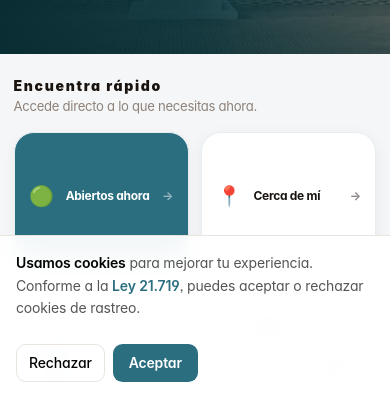
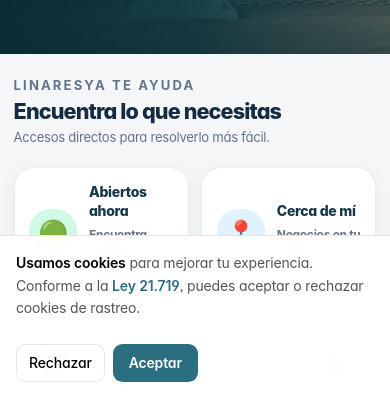
Before and after one commit to infoblacklinares/linaresya, a Next.js app: page / in a window 390 px wide. Shown: the part 446-842 px from the top of the page. Built offline with nearby package versions, Linux system fonts and the light colour scheme; no server answers; the database is empty.

Commit message:
Redesign mobile quick-access cards on homepage (#36)

```diff
--- a/components/HomeIntentNav.tsx
+++ b/components/HomeIntentNav.tsx
@@ -3,41 +3,92 @@
 import Link from "next/link";
 
 const INTENTS = [
-  { label: "Abiertos ahora", icon: "🟢", href: "/buscar?abierto=1", featured: true },
-  { label: "Cerca de mí", icon: "📍", href: "/buscar" },
-  { label: "A domicilio", icon: "🛵", href: "/buscar?domicilio=1" },
-  { label: "Mejor valorados", icon: "⭐", href: "/buscar?orden=rating" },
+  {
+    label: "Abiertos ahora",
+    description: "Encuentra locales atendiendo",
+    icon: "🟢",
+    href: "/buscar?abierto=1",
+    iconStyle: "bg-emerald-100 text-emerald-700",
+  },
+  {
+    label: "Cerca de mí",
+    description: "Negocios en tu sector",
+    icon: "📍",
+    href: "/buscar",
+    iconStyle: "bg-sky-100 text-sky-700",
+  },
+  {
+    label: "A domicilio",
+    description: "Pide sin salir de casa",
+    icon: "🛵",
+    href: "/buscar?domicilio=1",
+    iconStyle: "bg-rose-100 text-rose-700",
+  },
+  {
+    label: "Mejor valorados",
+    description: "Los favoritos de Linares",
+    icon: "⭐",
+    href: "/buscar?orden=rating",
+    iconStyle: "bg-amber-100 text-amber-700",
+  },
 ];
 
 export default function HomeIntentNav() {
   return (
-    <section className="px-4 pt-4 pb-2" aria-labelledby="home-intents-title">
-      <div className="mb-3">
-        <p id="home-intents-title" className="text-sm font-black tracking-tight text-[#1A1410]">
-          Encuentra rápido
+    <section
+      className="px-4 py-7 sm:px-6 sm:py-9"
+      aria-labelledby="home-intents-title"
+    >
+      <div className="mx-auto max-w-7xl">
+        <div className="mb-5 flex flex-wrap items-end justify-between gap-2 sm:mb-6">
+          <div>
+            <p className="mb-1 text-xs font-bold uppercase tracking-[0.16em] text-[#2B6E80]">
+              LinaresYa te ayuda
             </p>
-        <p className="text-xs text-[#8E8279]">
-          Accede directo a lo que necesitas ahora.
+            <h2
+              id="home-intents-title"
+              className="text-xl font-extrabold tracking-tight text-[#173746] sm:text-2xl"
+            >
+              Encuentra lo que necesitas
+            </h2>
+            <p className="mt-1 text-sm text-slate-600 sm:text-base">
+              Accesos directos para resolverlo más fácil.
             </p>
           </div>
+        </div>
 
-      <div className="grid grid-cols-2 gap-2">
+        <div className="grid grid-cols-2 gap-3 sm:grid-cols-2 sm:gap-4 lg:grid-cols-4">
           {INTENTS.map((item) => (
             <Link
               key={item.href}
               href={item.href}
-            className={[
-              "flex min-h-14 items-center gap-3 rounded-2xl border px-4 py-3 transition active:scale-[0.98]",
-              item.featured
-                ? "border-[#2B6E80] bg-[#2B6E80] text-white shadow-sm"
-                : "border-[#E8E4DE] bg-white text-[#1A1410] hover:border-[#2B6E80]/40",
-            ].join(" ")}
+              className="group flex min-h-[124px] items-center gap-3 rounded-2xl border border-slate-200/90 bg-white p-4 shadow-[0_5px_18px_rgba(20,55,70,0.06)] transition duration-200 hover:-translate-y-1 hover:border-[#2B6E80]/40 hover:shadow-[0_12px_28px_rgba(20,55,70,0.11)] focus-visible:outline-none focus-visible:ring-2 focus-visible:ring-[#2B6E80] focus-visible:ring-offset-2 sm:min-h-[142px] sm:flex-col sm:items-start sm:justify-between sm:p-5"
             >
-            <span className="text-xl leading-none">{item.icon}</span>
-            <span className="text-xs font-bold">{item.label}</span>
-            <span className="ml-auto text-xs opacity-50">→</span>
+              <span
+                className={`flex h-12 w-12 shrink-0 items-center justify-center rounded-2xl text-2xl sm:h-14 sm:w-14 sm:text-3xl ${item.iconStyle}`}
+                aria-hidden="true"
+              >
+                {item.icon}
+              </span>
+
+              <span className="min-w-0 flex-1 sm:w-full">
+                <span className="block text-sm font-extrabold leading-snug text-[#173746] sm:text-base">
+                  {item.label}
+                </span>
+                <span className="mt-1 block text-xs leading-relaxed text-slate-500 sm:text-sm">
+                  {item.description}
+                </span>
+              </span>
+
+              <span
+                className="hidden text-lg font-semibold text-[#2B6E80] transition-transform group-hover:translate-x-1 sm:block"
+                aria-hidden="true"
+              >
+                →
+              </span>
             </Link>
           ))}
+        </div>
       </div>
     </section>
   );
```
Lines whose indentation alone changed are shown as unchanged.
